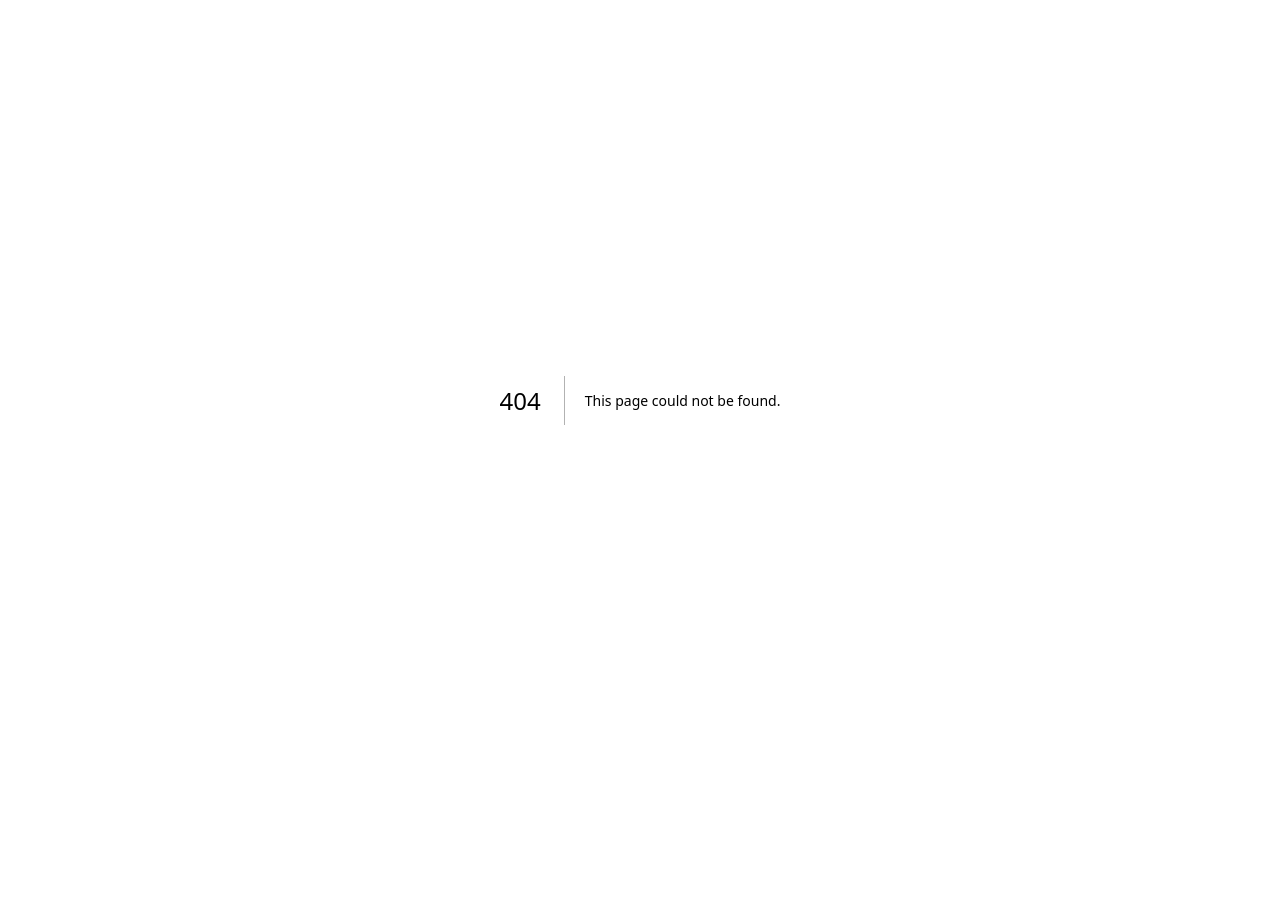
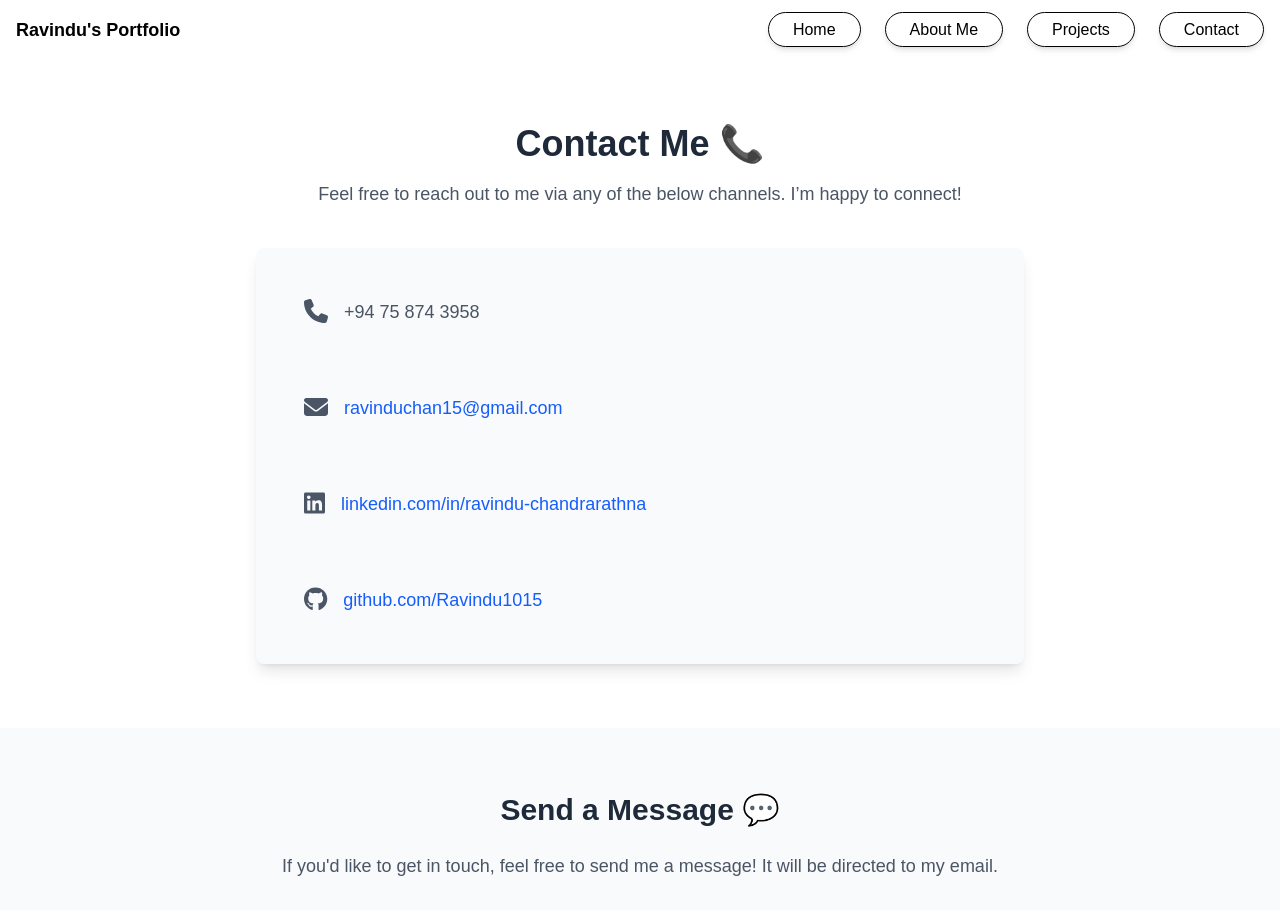
Before and after one commit to Ravindu1015/ravindu_chandrarathna, a Next.js app: page /contact in a window 1280 px wide. Before the commit this address had no page. Shown: the top 910 px of the page. Before the commit the page ends 800 px from the top, so only its background shows below. Built offline with nearby package versions, Linux system fonts and the light colour scheme.

Commit message:
Add contact page with contact information and chatbox; include FontAwesome icons

```diff
--- /dev/null
+++ b/app/contact/page.tsx
@@ -0,0 +1,93 @@
+"use client"; // Ensure this component runs on the client side
+
+import NavBar from "../components/NavBar";
+import Footer from "../components/footer"; // Corrected the import to match the file name
+import { FontAwesomeIcon } from "@fortawesome/react-fontawesome";
+import { faPhone, faEnvelope } from "@fortawesome/free-solid-svg-icons";
+import { faLinkedin, faGithub } from "@fortawesome/free-brands-svg-icons";
+
+export default function ContactPage() {
+  return (
+    <div className="min-h-screen bg-gray-100">
+      {/* Navigation Bar */}
+      <NavBar />
+
+      {/* Contact Section */}
+      <section className="py-16 px-6 bg-white text-center">
+        <h1 className="text-4xl font-bold text-gray-800 mb-4">
+          Contact Me <span role="img" aria-label="contact">📞</span>
+        </h1>
+        <p className="text-lg text-gray-600 mb-10">
+          Feel free to reach out to me via any of the below channels. I’m happy to connect!
+        </p>
+
+        {/* Contact Info Box with Rounded Corners */}
+        <div className="max-w-3xl mx-auto p-8 bg-gray-50 rounded-lg shadow-lg hover:shadow-2xl transition duration-300">
+          <div className="space-y-8 text-lg text-gray-600">
+            <div className="flex items-center space-x-4 p-4 hover:bg-blue-100 rounded-lg transition duration-300">
+              <span className="text-2xl">
+                <FontAwesomeIcon icon={faPhone} />
+              </span>
+              <span>+94 75 874 3958</span>
+            </div>
+            <div className="flex items-center space-x-4 p-4 hover:bg-blue-100 rounded-lg transition duration-300">
+              <span className="text-2xl">
+                <FontAwesomeIcon icon={faEnvelope} />
+              </span>
+              <a href="mailto:ravinduchan15@gmail.com" className="text-blue-600">
+                ravinduchan15@gmail.com
+              </a>
+            </div>
+            <div className="flex items-center space-x-4 p-4 hover:bg-blue-100 rounded-lg transition duration-300">
+              <span className="text-2xl">
+                <FontAwesomeIcon icon={faLinkedin} />
+              </span>
+              <a
+                href="https://www.linkedin.com/in/ravindu-chandrarathna"
+                className="text-blue-600"
+                target="_blank"
+                rel="noopener noreferrer"
+              >
+                linkedin.com/in/ravindu-chandrarathna
+              </a>
+            </div>
+            <div className="flex items-center space-x-4 p-4 hover:bg-blue-100 rounded-lg transition duration-300">
+              <span className="text-2xl">
+                <FontAwesomeIcon icon={faGithub} />
+              </span>
+              <a
+                href="https://github.com/Ravindu1015"
+                className="text-blue-600"
+                target="_blank"
+                rel="noopener noreferrer"
+              >
+                github.com/Ravindu1015
+              </a>
+            </div>
+          </div>
+        </div>
+      </section>
+
+      {/* Chatbox Section */}
+      <section className="py-16 px-6 bg-gray-50 text-center">
+        <h2 className="text-3xl font-semibold text-gray-800 mb-6">
+          Send a Message <span role="img" aria-label="chat">💬</span>
+        </h2>
+        <p className="text-lg text-gray-600 mb-8">
+          If you'd like to get in touch, feel free to send me a message! It will be directed to my email.
+        </p>
+
+        {/* Chatbox Button with White Color */}
+        <button
+          onClick={() => window.location.href = 'mailto:ravinduchan15@gmail.com'}
+          className="bg-white text-blue-600 border border-blue-600 px-6 py-3 rounded-lg shadow-md hover:bg-blue-600 hover:text-white transition ease-in-out duration-300"
+        >
+          Send Message
+        </button>
+      </section>
+
+      {/* Footer */}
+      <Footer />
+    </div>
+  );
+}
```
Also changed, not shown: package.json (+9 -5 lines), 1 other file (tests, documents, lock files or other folders).
